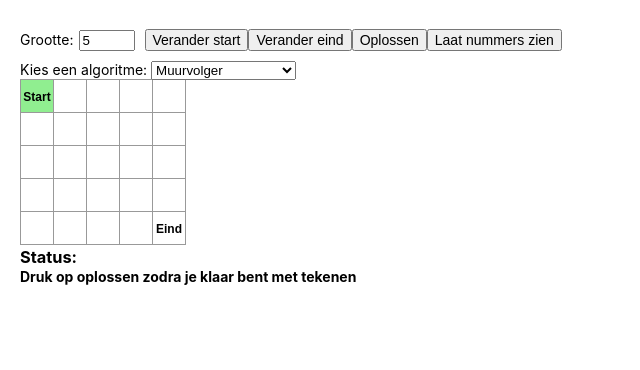
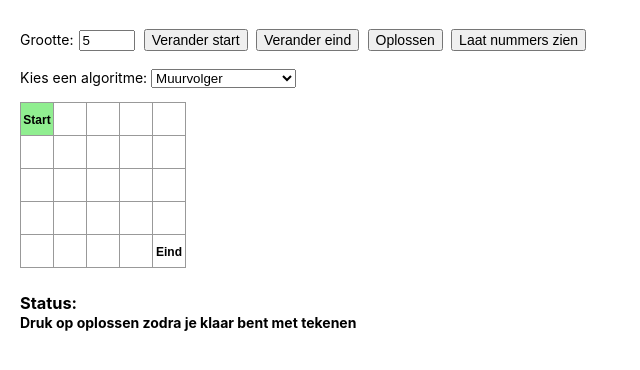
Before and after one commit to Wouter17/pws-wouterniek, a React (Create React App) app: page / in a window 1280 px wide. Shown: the top 370 px of the page, without its empty margins (0-640 px from the left). Built offline with nearby package versions, Linux system fonts and the light colour scheme.

Commit message:
update css and html

```diff
--- a/public/index.html
+++ b/public/index.html
@@ -6,8 +6,8 @@
     <meta name="viewport" content="width=device-width, initial-scale=1" />
     <meta name="theme-color" content="#000000" />
     <meta
-      name="description"
-      content="Web site created using create-react-app"
+      name="Profielwerkstuk Wouter en Niek"
+      content="Een doolhofoplosser gemaakt door Wouter Breedveld en Niek van den Berg voor ons profielwerkstuk"
     />
     <link rel="apple-touch-icon" href="%PUBLIC_URL%/logo192.png" />
     <!--
@@ -24,7 +24,7 @@
       work correctly both with client-side routing and a non-root public URL.
       Learn how to configure a non-root public URL by running `npm run build`.
     -->
-    <title>React App</title>
+    <title>PWS</title>
   </head>
   <body>
     <noscript>You need to enable JavaScript to run this app.</noscript>
--- a/src/App.js
+++ b/src/App.js
@@ -390,7 +390,7 @@ class Board extends React.Component {
                         <button className="button" type="button" onClick={this.solve}>{"Oplossen"}</button>
                         <button className="button" type="button" onMouseDown={() => this.setState({showNumbers: true})} onMouseUp={() => this.setState({showNumbers: false})}>{"Laat nummers zien"}</button>
                     </div>
-                    <div>
+                    <div className='agoritmeSelector'>
                         <label htmlFor="algoritme">Kies een algoritme: </label>
                         <select name="algoritme" id="algoritme" onChange={event => this.setState({solverType: event.target.value})}>
                             <option value="muur">Muurvolger</option>
--- a/src/index.css
+++ b/src/index.css
@@ -19,7 +19,6 @@ code {
 }
 
 .square {
-  /*background: #fff;*/
   border: 1px solid #999;
   float: left;
   font-size: 24px;
@@ -40,11 +39,10 @@ code {
 }
 
 .number{
-  margin: 10px 10px 10px 5px;
+  margin: 10px 5px 10px 5px;
 }
 
-.start {
-  background: lightgreen;
+.start, .end{
   border: 1px solid #999;
   float: left;
   font-size: 12px;
@@ -58,26 +56,19 @@ code {
   width: 34px;
 }
 
-.end {
+.start{
+  background: lightgreen;
+}
+
+.end{
   background: #fff;
-  border: 1px solid #999;
-  float: left;
-  font-size: 12px;
-  font-weight: bold;
-  line-height: 34px;
-  height: 34px;
-  margin-right: -1px;
-  margin-top: -1px;
-  padding: 0;
-  text-align: center;
-  width: 34px;
 }
 
 .button{
   font-family: sans-serif;
   font-size: 100%;
   line-height: 1.15;
-  margin: 0;
+  margin: 0 0.3em;
 }
 
 .buttonPressed{
@@ -87,6 +78,10 @@ code {
 .status{
   display: block;
   font-size: 1.17em;
-  margin: 0.1em 0;
+  margin: 1.5em 0 0.1em;
   font-weight: bold;
 }
+
+.agoritmeSelector{
+  padding: 8px 0 15px;
+}
```
